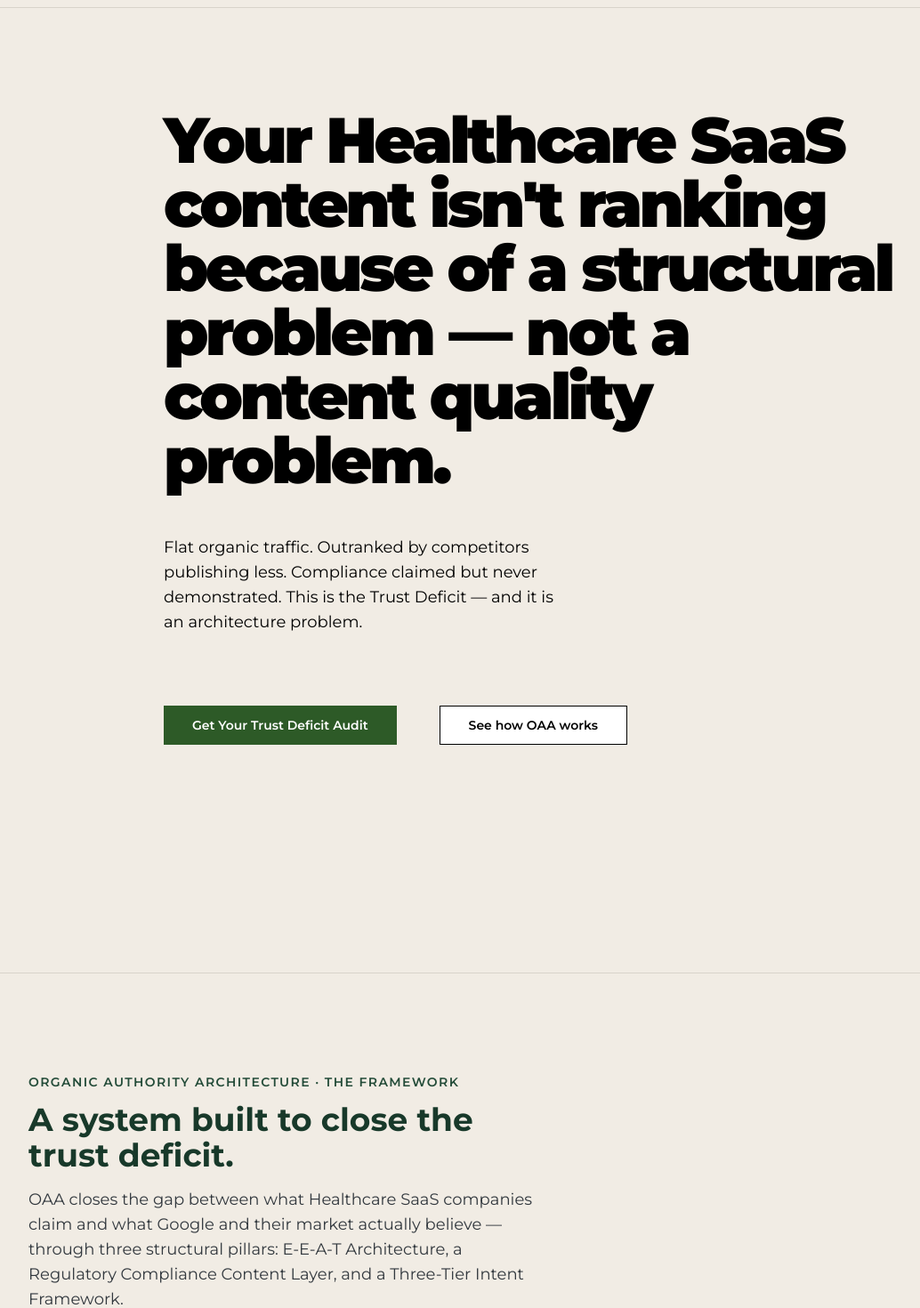
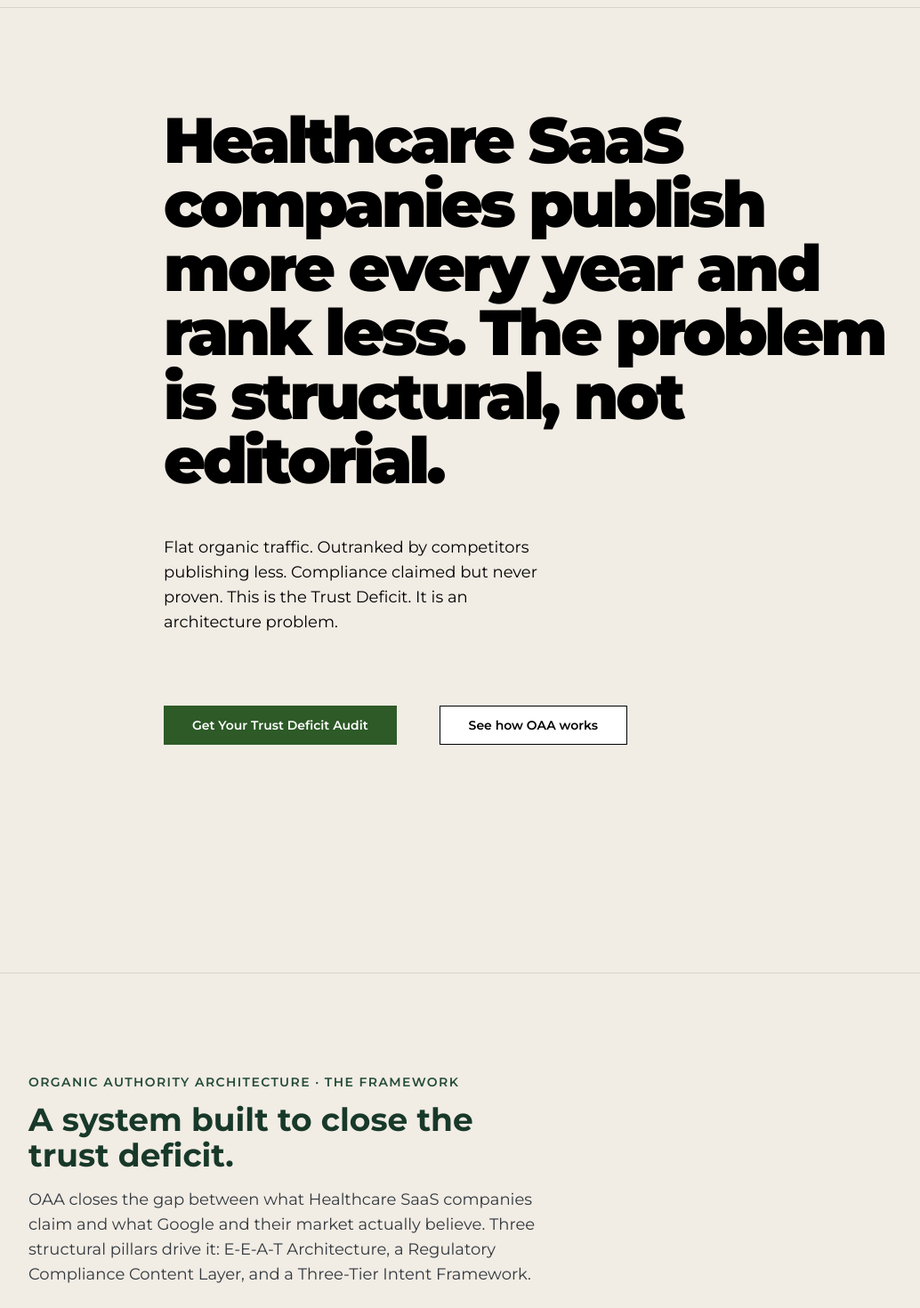
Before and after one commit to dalvino-writes/dalvino-seo-html, a Next.js app: page / in a window 1280 px wide. Shown: the part 60-1530 px from the top of the page at 89% size, without its empty margins (40-1074 px from the left). Built offline with nearby package versions, Linux system fonts and the light colour scheme.

Commit message:
new site copy no em dash correccted

```diff
--- a/content/en/siteCopy.ts
+++ b/content/en/siteCopy.ts
@@ -15,9 +15,9 @@ export const siteCopy = {
     faq: "FAQ",
   },
   hero: {
-    title: "Your Healthcare SaaS content isn't ranking because of a structural problem — not a content quality problem.",
+    title: "Healthcare SaaS companies publish more every year and rank less. The problem is structural, not editorial.",
     subtitle:
-      "Flat organic traffic. Outranked by competitors publishing less. Compliance claimed but never demonstrated. This is the Trust Deficit — and it is an architecture problem.",
+      "Flat organic traffic. Outranked by competitors publishing less. Compliance claimed but never proven. This is the Trust Deficit. It is an architecture problem.",
     cta: "Get Your Trust Deficit Audit",
     ctaSecondary: "See how OAA works",
   },
@@ -25,7 +25,7 @@ export const siteCopy = {
     tagline: "Organic Authority Architecture · The Framework",
     title: "A system built to close the trust deficit.",
     subtitle:
-      "OAA closes the gap between what Healthcare SaaS companies claim and what Google and their market actually believe — through three structural pillars: E-E-A-T Architecture, a Regulatory Compliance Content Layer, and a Three-Tier Intent Framework.",
+      "OAA closes the gap between what Healthcare SaaS companies claim and what Google and their market actually believe. Three structural pillars drive it: E-E-A-T Architecture, a Regulatory Compliance Content Layer, and a Three-Tier Intent Framework.",
     cta: "See how OAA works →",
   },
   caseStudiesPreview: {
@@ -37,9 +37,9 @@ export const siteCopy = {
   },
   newsletterSection: {
     tagline: "Entry Point · Trust Deficit Audit",
-    title: "Start with the diagnostic — not a proposal.",
+    title: "Start with the diagnostic, not a proposal.",
     subtitle:
-      "The Trust Deficit Audit scores your regulatory compliance signals, E-E-A-T architecture, keyword territory, and competitive positioning. What it delivers: a written scorecard and gap priority map. €3,000 — credited in full against your OAA engagement if you proceed within 30 days.",
+      "The Trust Deficit Audit scores your regulatory compliance signals, E-E-A-T architecture, keyword territory, and competitive positioning. What it delivers: a written scorecard and gap priority map. €3,000, credited in full against your OAA engagement if you proceed within 30 days.",
     placeholder: "your@email.com",
     cta: "Start with the Audit",
   },
@@ -52,8 +52,8 @@ export const siteCopy = {
     title: "Content without architecture is volume without compounding.",
     bio: [
       "D.digitactics is an authority architecture firm. Not an SEO agency. Not a content studio. Not a monthly retainer.",
-      "We exist because Healthcare SaaS companies were publishing more and ranking less — not because their content was bad, but because the infrastructure underneath it was wrong.",
-      "OAA — Organic Authority Architecture — is the framework we built to fix that. It treats compliance and authority as structural inputs, not editorial afterthoughts.",
+      "We exist because Healthcare SaaS companies were publishing more and ranking less. The infrastructure underneath their content was wrong, and standard SEO frameworks were not built to fix it.",
+      "OAA — Organic Authority Architecture — is the framework we built to address that gap. It treats compliance and authority as structural inputs, not editorial afterthoughts.",
       "Every engagement starts with the Trust Deficit Audit. Every blueprint is built for the client's team to execute. Digitactics is the architect. The client builds.",
     ],
     values: [
@@ -63,7 +63,7 @@ export const siteCopy = {
       },
       {
         title: "Compliance as trust signal",
-        description: "Regulatory credibility is structural, not a checkbox. We demonstrate it, not declare it.",
+        description: "Regulatory credibility is structural. We demonstrate it, we do not declare it.",
       },
       {
         title: "Clarity of role",
@@ -75,7 +75,7 @@ export const siteCopy = {
     tagline: "Contact · Start an Engagement",
     title: "Every engagement starts with the Audit.",
     subtitle:
-      "If you are a Healthcare SaaS company with an active content program that is not compounding, the Trust Deficit Audit is the correct first step. Describe your situation below and we will respond with a first assessment — not an automated reply.",
+      "If you are a Healthcare SaaS company with an active content program that is not compounding, the Trust Deficit Audit is the correct first step. Describe your situation below and we will respond with a first assessment, not an automated reply.",
     form: {
       name: "Name",
       email: "Professional email",
```
